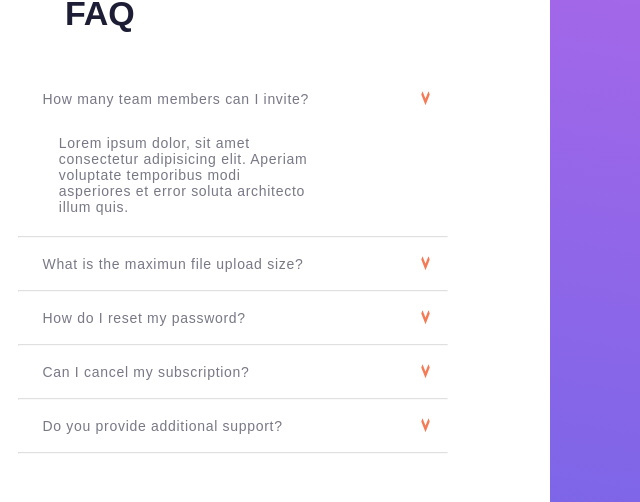
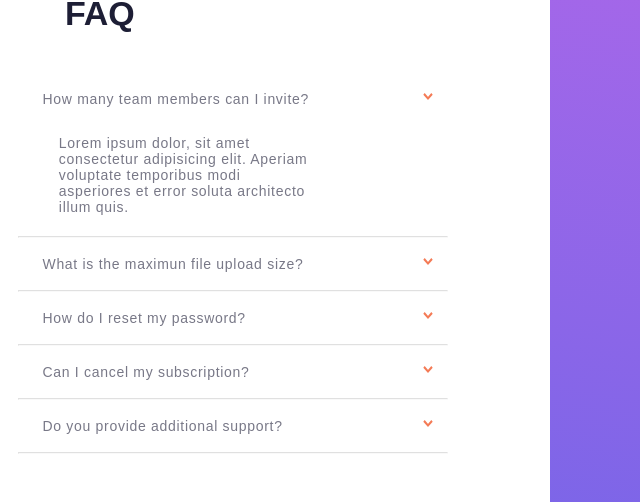
Before and after one commit to FotiniBatzoni/FAQ-AccordionCard, a plain HTML site: page index.html in a window 1280 px wide. Shown: the part 164-666 px from the top of the page, 640-1280 px from the left. Drawn offline with Linux system fonts and the light colour scheme; a web font is replaced by a local one.

Commit message:
Update style.css
Fixing .arrow

```diff
--- a/style.css
+++ b/style.css
@@ -85,7 +85,12 @@ p{
 }
 
 .arrow{
-    padding: 5%;
+   position: relative;
+   top:20px;
+   right:20px;
+   width: 10px;
+   height: 8px;
+
 }
 
 #empty{
@@ -141,8 +146,9 @@ h2:hover{
         padding-bottom: 7%;
     }
 
-    .arrow{
-        width:12%;
+     .arrow{
+        padding-top: -2%;
+        padding-left: -5%;
      }
 
 }
@@ -195,10 +201,9 @@ h2:hover{
         width: 90%;
         padding-left:2%;
     }
-    .arrow{
-        width: 12%;
-        padding-top: 3%;
-        padding-right:-5%;
+     .arrow{
+        position: relative;
+        right:30px;
      }
 }
 
@@ -240,11 +245,10 @@ h2:hover{
         width:42%;
         margin-left:48%;
     }
-        .arrow{
-        width: 5%;
-        padding: 2%;
-        }
-
+    .arrow{
+        position: relative;
+        right:15px;
+     }
 }
 
 @media screen and (min-width: 1600px){
@@ -278,8 +282,5 @@ h2:hover{
     .heading{
         width:88%;
     }
-    .arrow{
-        width: 5%;
-        }
 
 }
```
